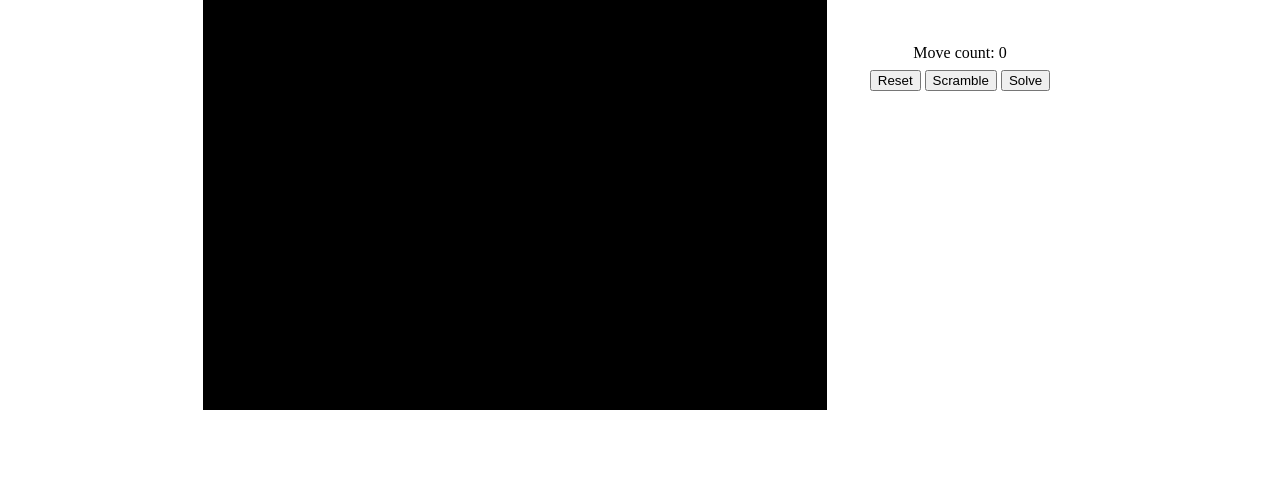
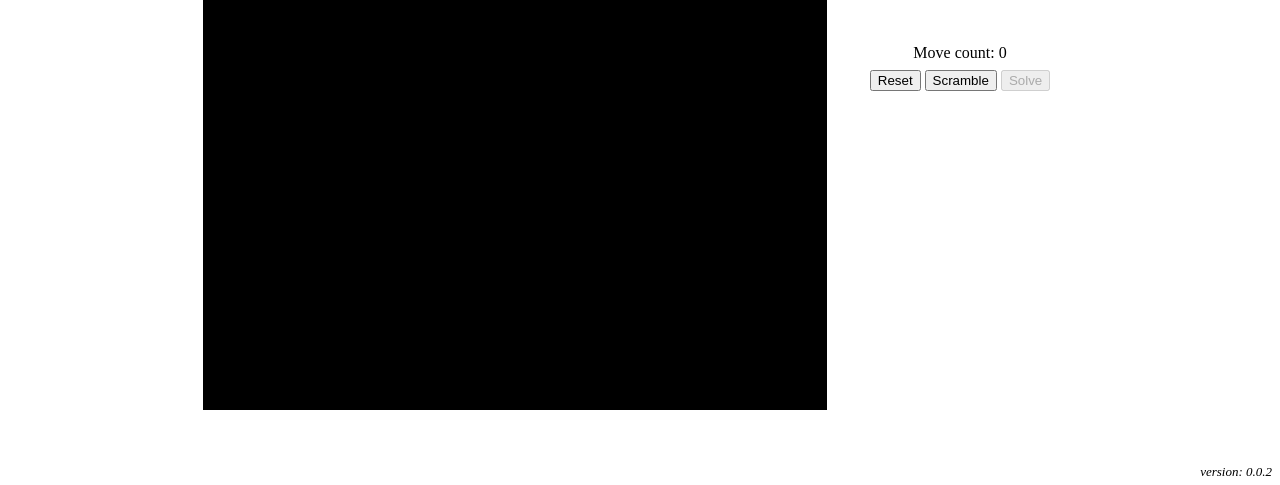
Before and after one commit to taylorjg/sliding-puzzle-react, a React (Create React App) app: page / in a window 1280 px wide. Shown: the part 312-797 px from the top of the page. Built offline with nearby package versions, Linux system fonts and the light colour scheme.

Commit message:
Display version at bottom right

```diff
--- a/package.json
+++ b/package.json
@@ -1,6 +1,6 @@
 {
   "name": "sliding-puzzle-react",
-  "version": "0.1.0",
+  "version": "0.0.2",
   "private": true,
   "dependencies": {
     "@testing-library/jest-dom": "^5.16.1",
--- a/src/App.tsx
+++ b/src/App.tsx
@@ -2,6 +2,7 @@ import { useEffect, useState } from "react"
 import styled from "styled-components"
 import { initGame, PuzzleActions, makePuzzleActions } from "./game"
 import { scrambleSolvedPuzzle } from "./logic"
+import packageJson from "../package.json"
 
 const SOLVED_3x3 = [
   [1, 2, 3],
@@ -15,6 +16,14 @@ const SOLVED_4x4 = [
   [9, 10, 11, 12],
   [13, 14, 15, 0]
 ]
+
+const Version = styled.div`
+  position: fixed;
+  bottom: .5rem;
+  right: .5rem;
+  font-size: small;
+  font-style: italic;
+`
 
 const MainContent = styled.div`
   width: 480px;
@@ -158,7 +167,7 @@ const ButtonsRow: React.FC<ButtonsRowProps> = ({
       {
         solving
           ? <button onClick={() => onCancel()}>Cancel</button>
-          : <button onClick={() => onSolve()}>Solve</button>
+          : <button disabled onClick={() => onSolve()}>Solve</button>
       }
     </PanelRow>
   )
@@ -251,6 +260,7 @@ const App = () => {
   }
 
   return (
+    <>
       <MainContent>
         <Panel1>
           <PuzzleSizeRow puzzleSize={puzzleSize} onChangePuzzleSize={onChangePuzzleSize} />
@@ -270,6 +280,8 @@ const App = () => {
           <AnimationSpeedRow solving={solving} />
         </Panel2>
       </MainContent>
+      <Version>version: {packageJson.version}</Version>
+    </>
   )
 }
 
--- a/src/game.ts
+++ b/src/game.ts
@@ -61,6 +61,7 @@ class BoardScene extends Phaser.Scene {
   }
 
   private handleTileClick(tile: Phaser.GameObjects.Container) {
+    if (this.node?.isSolution) return
     const [clickedRow, clickedCol] = tile.getData(["row", "col"])
     const blankTileRef = this.node?.boardManager.blankTile
     const move = this.determineMove(blankTileRef, clickedRow, clickedCol)
```
Lines whose indentation alone changed are shown as unchanged.
